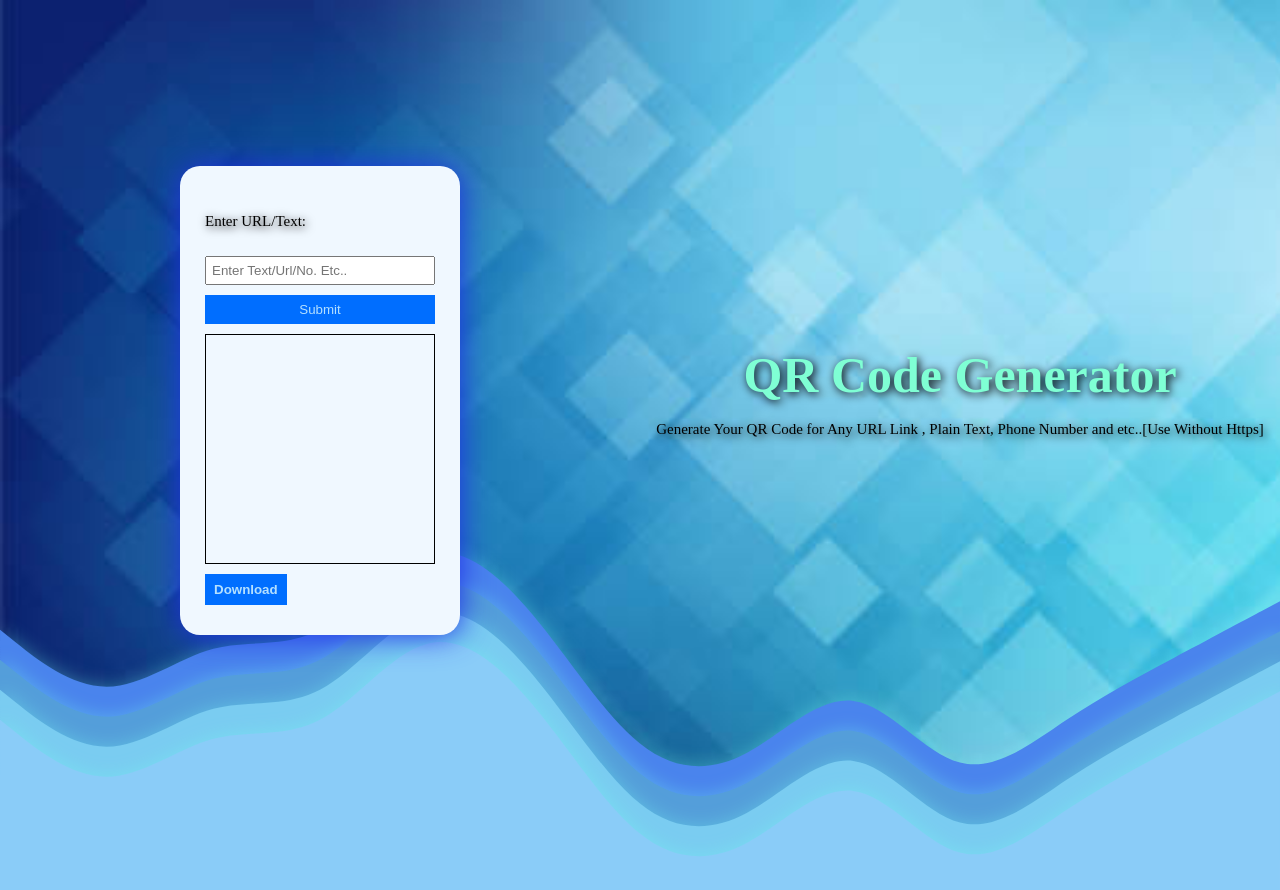
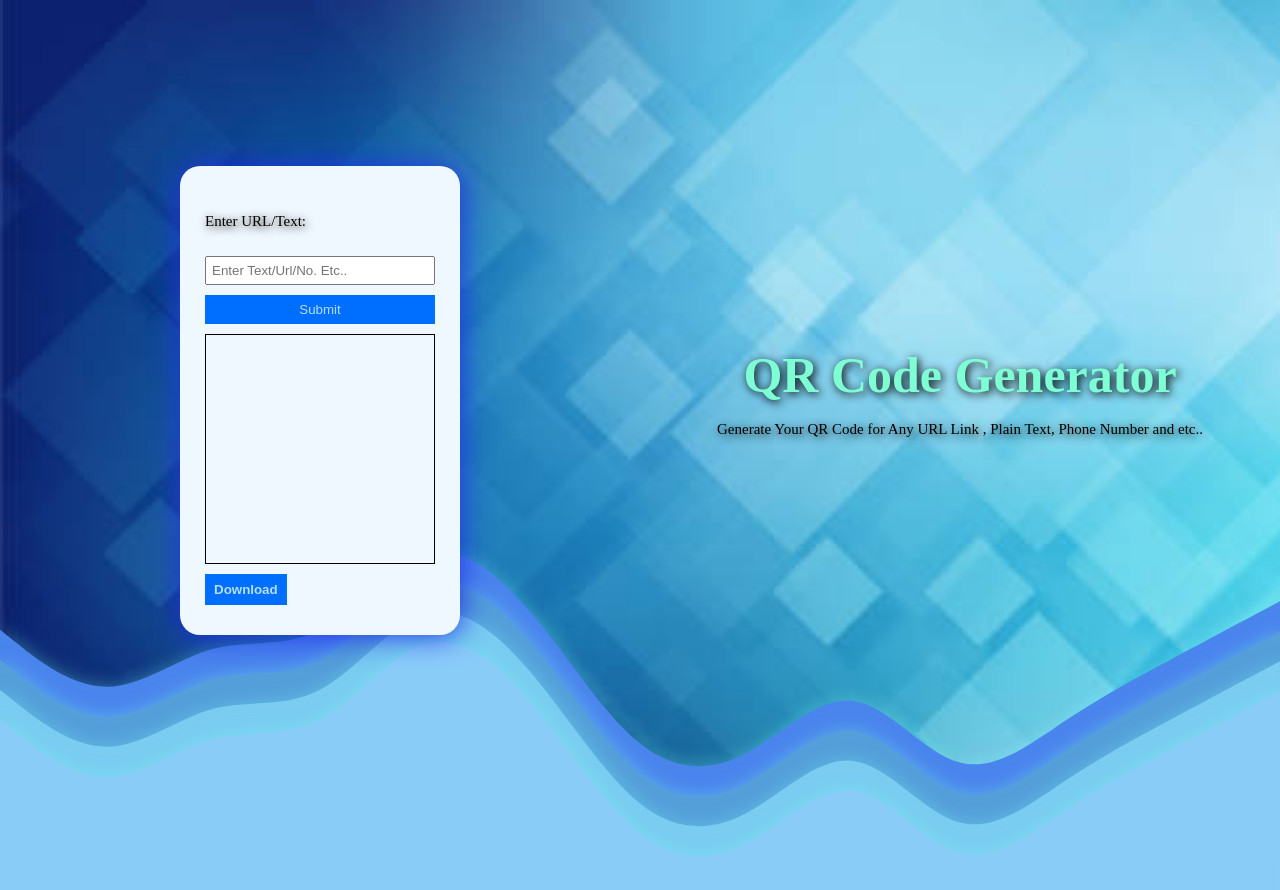
Before and after one commit to jatinrane14/QR-Code-Generator, a plain HTML site: page index.html in a window 1280 px wide. Drawn offline with nearby package versions, Linux system fonts and the light colour scheme.

Commit message:
index.html

```diff
--- a/index.html
+++ b/index.html
@@ -40,7 +40,7 @@
             QR Code Generator
           </h1>
           <p>
-            Generate Your QR Code for Any URL Link , Plain Text, Phone Number and etc..[Use Without Https]
+            Generate Your QR Code for Any URL Link , Plain Text, Phone Number and etc..
           </p>
         </div>
     </section>
```
